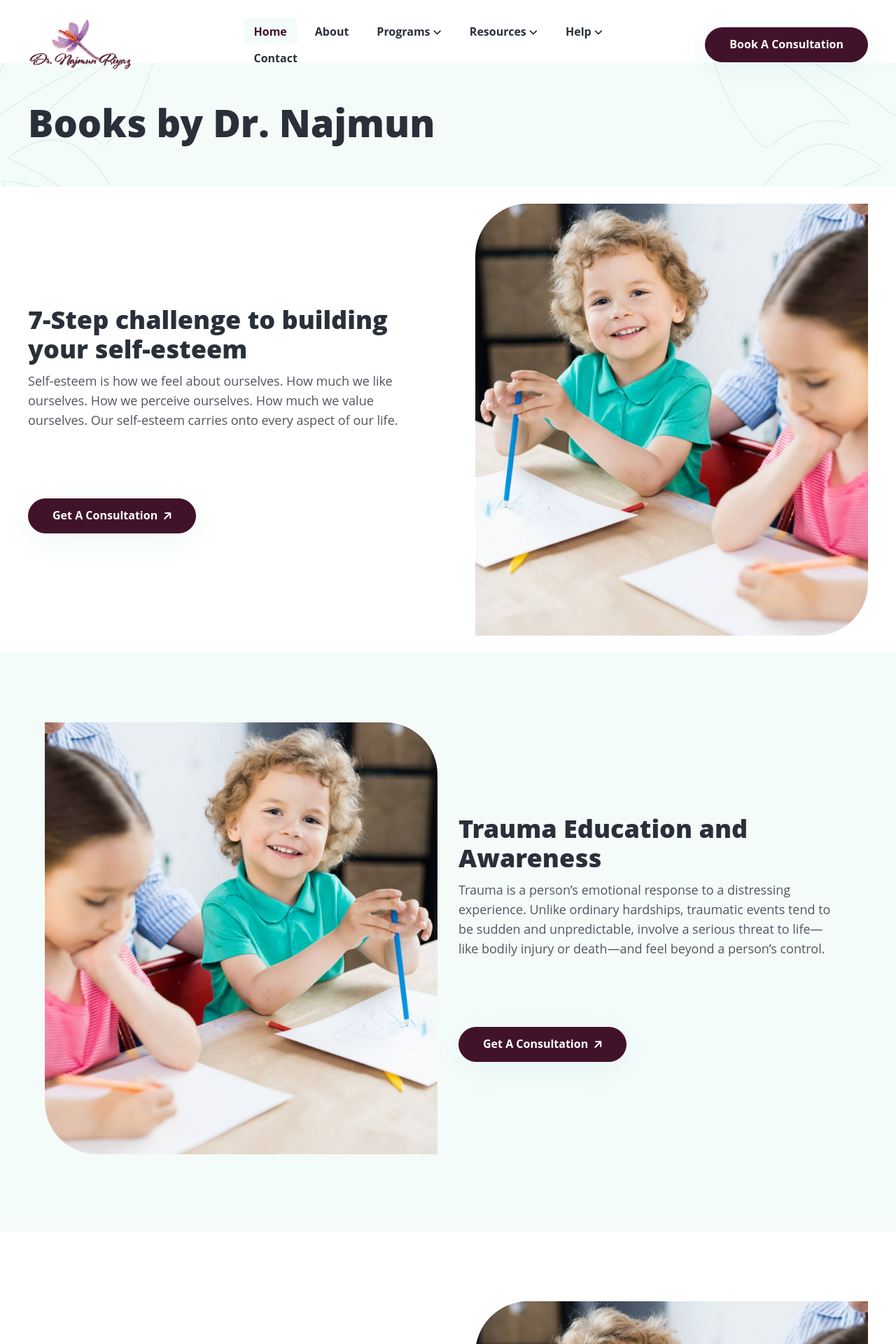
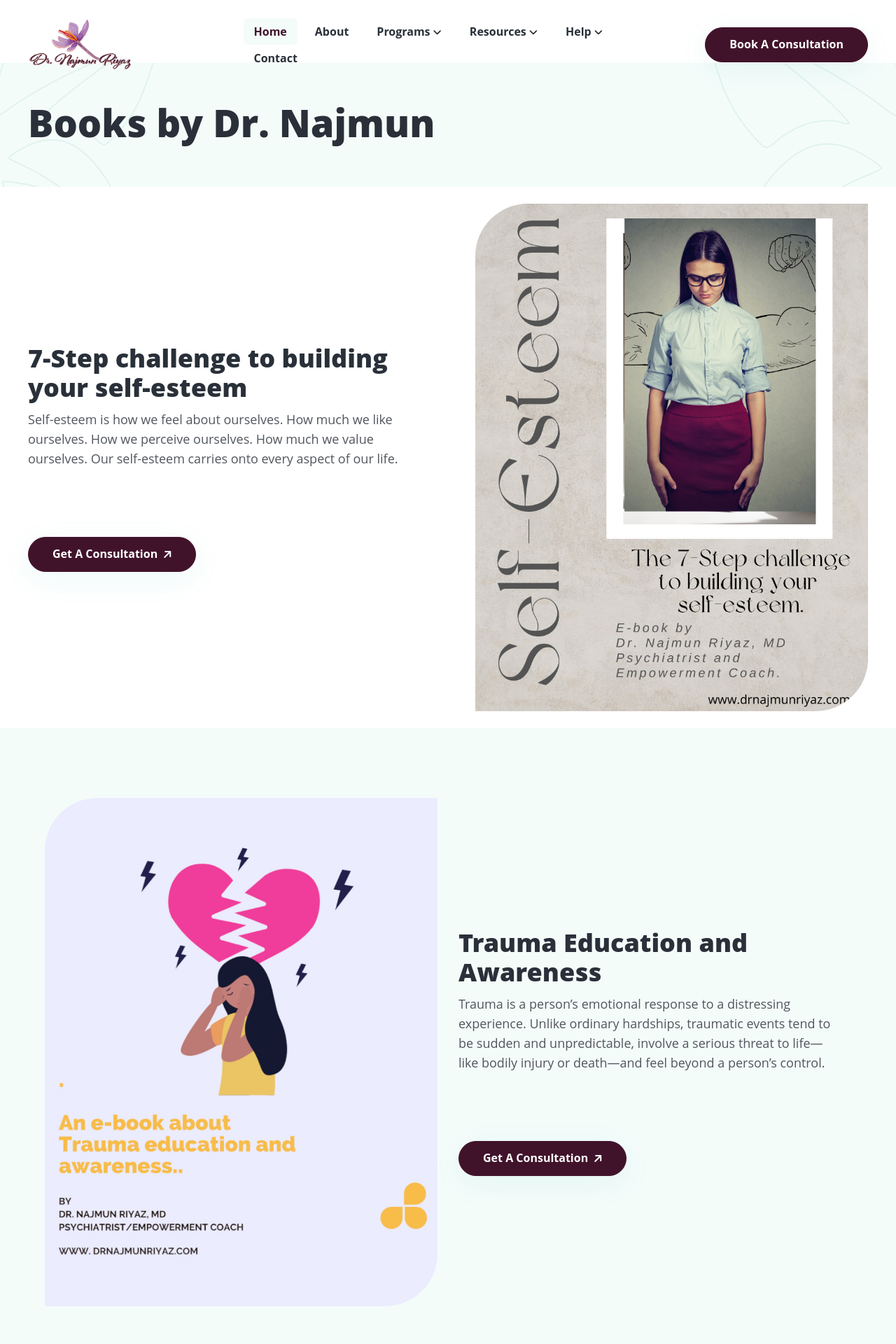
Before and after one commit to toheedswati786/new-dr-portofolio, a PHP site: page /books.php in a window 1280 px wide. Shown: the top 1920 px of the page at 70% size. Run offline with PHP 8.4, Linux system fonts and the light colour scheme.

Commit message:
new updated

```diff
--- a/books.php
+++ b/books.php
@@ -3,11 +3,6 @@
 
 <head>
     <?php include __DIR__ . '/assets/includes/links.php'; ?>
-    <style>
-    .flipped-new-img {
-        transform: scaleX(-1);
-    }
-    </style>
 </head>
 
 <body>
@@ -42,7 +37,7 @@
                         <div class="col-lg-6 order-lg-last">
                             <div class="image_widget ps-lg-4">
                                 <img
-                                    src="assets/images/about/about_image_10-min.jpg"
+                                    src="assets/images/books/Self_esteem.jpg"
                                     alt="About Image - Talking Minds – Psychotherapist Site Template" />
                             </div>
                         </div>
@@ -68,7 +63,7 @@
                         <div class="col-lg-6">
                             <div class="image_widget ps-lg-4">
                                 <img
-                                    src="assets/images/about/about_image_10-min.jpg" class="flipped-new-img"
+                                    src="assets/images/books/Trauma.jpg"
                                     alt="About Image - Talking Minds – Psychotherapist Site Template" />
                             </div>
                         </div>
@@ -94,7 +89,7 @@
                         <div class="col-lg-6 order-lg-last">
                             <div class="image_widget ps-lg-4">
                                 <img
-                                    src="assets/images/about/about_image_10-min.jpg"
+                                    src="assets/images/books/a-louts-in-a-swapt.-1.png"
                                     alt="About Image - Talking Minds – Psychotherapist Site Template" />
                             </div>
                         </div>
```
Also changed, not shown: assets/images/books/Self_esteem.jpg (added), assets/images/books/Trauma.jpg (added), assets/images/books/a-louts-in-a-swapt.-1.png (added), assets/images/team/professional_img_1-min.jpg (deleted), assets/images/team/professional_img_2-min.jpg (deleted), assets/images/team/professional_img_3-min.jpg (deleted), assets/images/team/professional_img_4-min.jpg (deleted), assets/images/team/professional_img_5-min.jpg (deleted), assets/images/team/professional_img_6-min.jpg (deleted).
